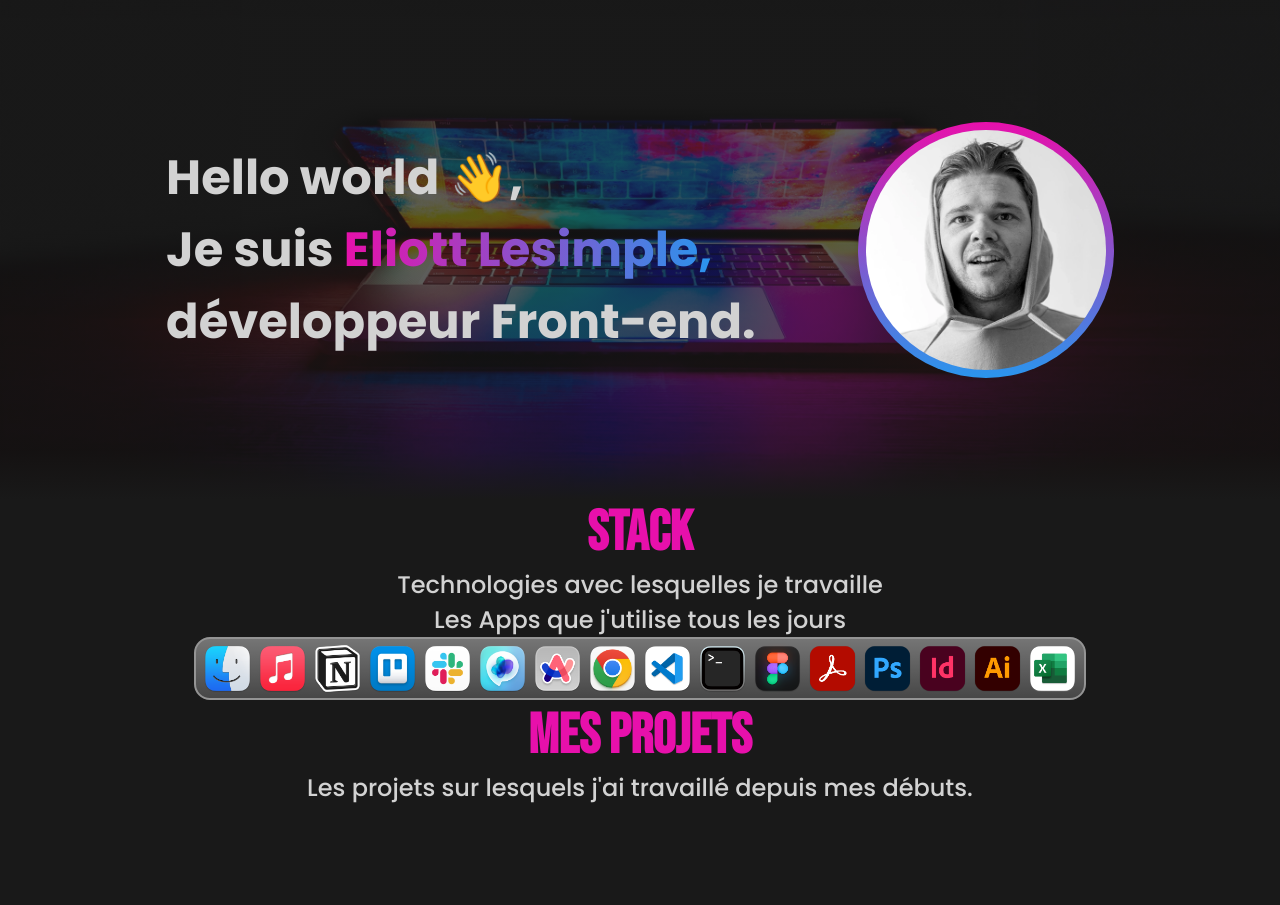
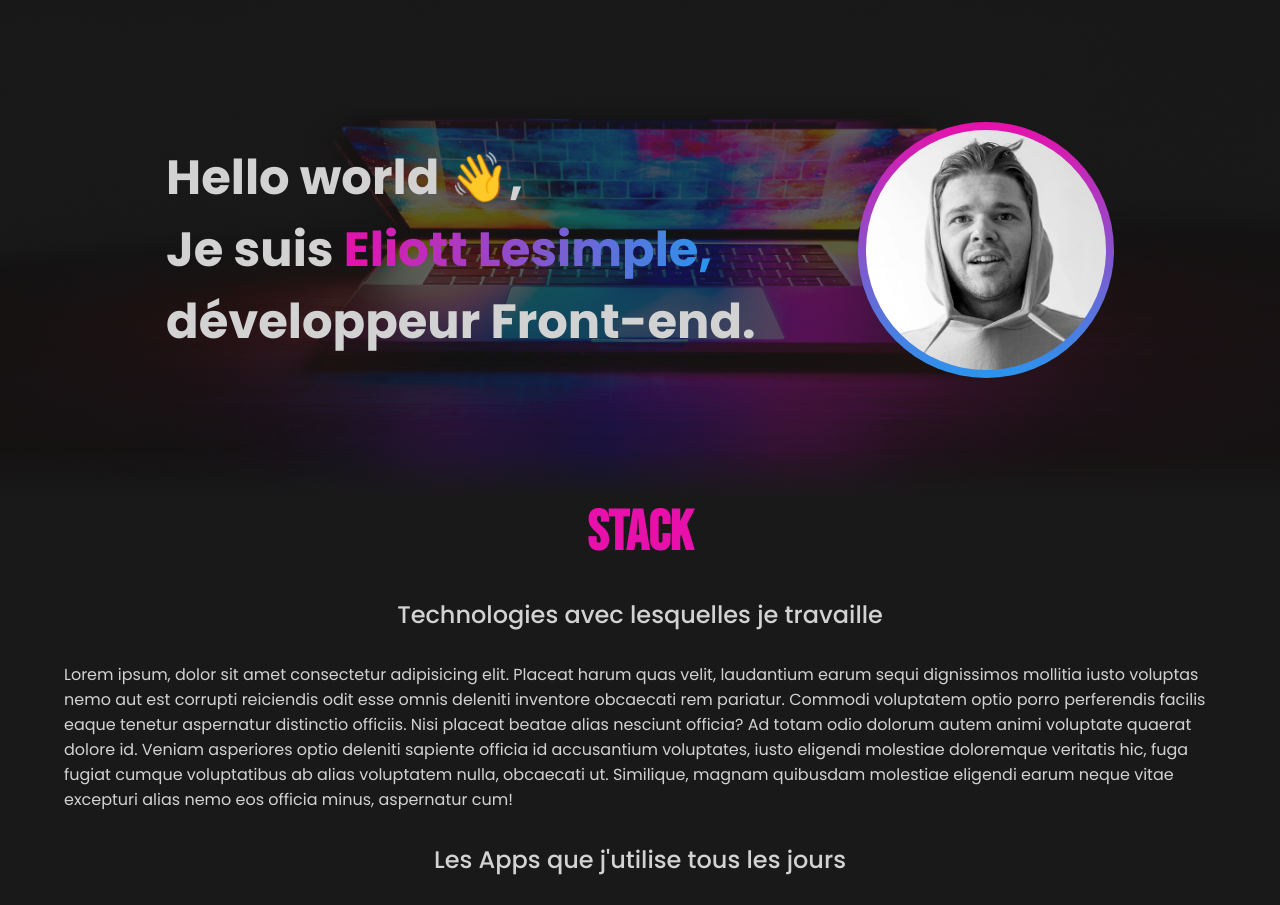
Before and after one commit to lesimpleliott/MyPortfolio, a React (Vite) app: page / in a window 1280 px wide. Shown: the top 905 px of the page. Before the commit the page ends 805 px from the top, so only its background shows below. Built offline with nearby package versions, Linux system fonts and the light colour scheme.

Commit message:
main + sectin styles

```diff
--- a/src/components/HeroBanner.tsx
+++ b/src/components/HeroBanner.tsx
@@ -27,6 +27,8 @@ const HeroBannerStyled = styled.section`
   width: 100vw;
   height: 500px;
   position: relative;
+  padding: 0;
+  margin-bottom: -70px;
 
   .banner {
     width: 100%;
--- a/src/pages/Home.tsx
+++ b/src/pages/Home.tsx
@@ -11,9 +11,23 @@ const Home = () => {
       <section className="stack">
         <h2>Stack</h2>
         <h3>Technologies avec lesquelles je travaille</h3>
+        <p>
+          Lorem ipsum, dolor sit amet consectetur adipisicing elit. Placeat
+          harum quas velit, laudantium earum sequi dignissimos mollitia iusto
+          voluptas nemo aut est corrupti reiciendis odit esse omnis deleniti
+          inventore obcaecati rem pariatur. Commodi voluptatem optio porro
+          perferendis facilis eaque tenetur aspernatur distinctio officiis. Nisi
+          placeat beatae alias nesciunt officia? Ad totam odio dolorum autem
+          animi voluptate quaerat dolore id. Veniam asperiores optio deleniti
+          sapiente officia id accusantium voluptates, iusto eligendi molestiae
+          doloremque veritatis hic, fuga fugiat cumque voluptatibus ab alias
+          voluptatem nulla, obcaecati ut. Similique, magnam quibusdam molestiae
+          eligendi earum neque vitae excepturi alias nemo eos officia minus,
+          aspernatur cum!
+        </p>
 
         <h3>Les Apps que j'utilise tous les jours</h3>
-        <div className="dock">
+        <div className="content dock">
           <ul>
             {dataApp.map((app, index) => (
               <MyApps key={index} data={app} />
@@ -33,9 +47,11 @@ const Home = () => {
 // STYLED-COMPONENTS
 
 const HomeStyled = styled.main`
-  display: flex;
-  flex-direction: column;
-  align-items: center;
+  .stack {
+    display: flex;
+    flex-direction: column;
+    align-items: center;
+  }
 
   .dock {
     display: inline-block;
--- a/src/styles/base/body.scss
+++ b/src/styles/base/body.scss
@@ -4,3 +4,16 @@ body {
   background: var(--background);
   color: var(--text);
 }
+
+main {
+  display: flex;
+  flex-direction: column;
+  align-items: center;
+  gap: 70px;
+
+  section {
+    width: 100%;
+    padding-inline: 5vw;
+    gap: 30px;
+  }
+}
```
